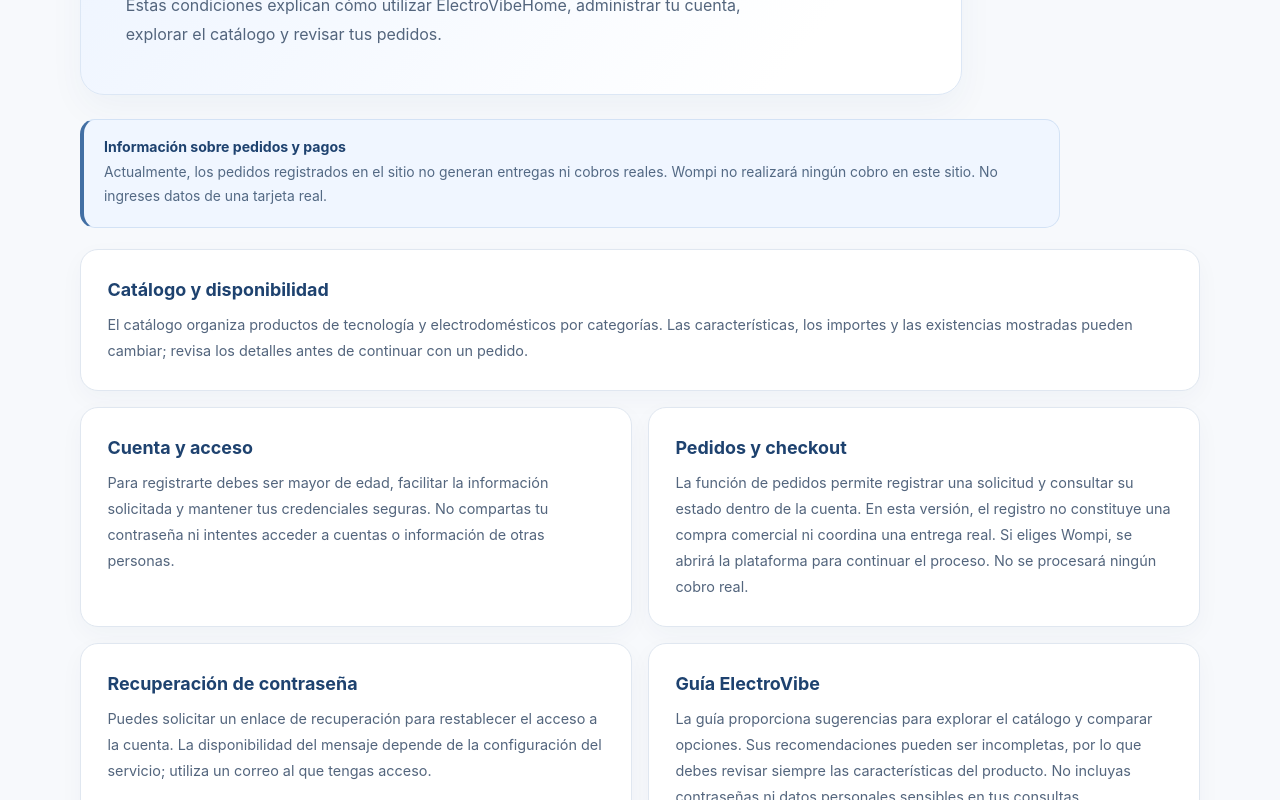
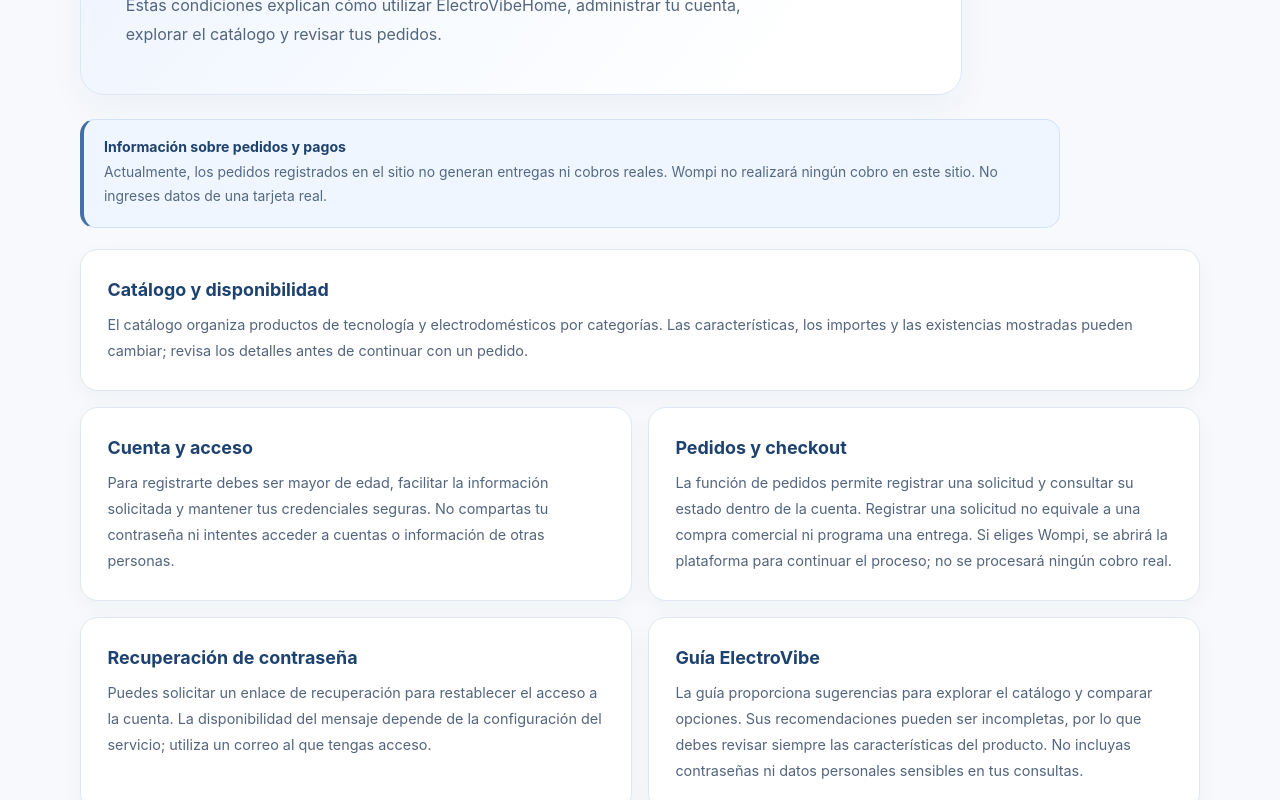
Before and after one commit to sro2005/my-app, a React (Vite) app: page /terms in a window 1280 px wide. Shown: the part 392-1192 px from the top of the page. Built offline with nearby package versions, Linux system fonts and the light colour scheme.

Commit message:
Clarify order terms without version jargon

```diff
--- a/src/components/TermsPage.jsx
+++ b/src/components/TermsPage.jsx
@@ -19,7 +19,7 @@ const TermsPage = () => (
       },
       {
         title: 'Pedidos y checkout',
-        body: 'La función de pedidos permite registrar una solicitud y consultar su estado dentro de la cuenta. En esta versión, el registro no constituye una compra comercial ni coordina una entrega real. Si eliges Wompi, se abrirá la plataforma para continuar el proceso. No se procesará ningún cobro real.'
+        body: 'La función de pedidos permite registrar una solicitud y consultar su estado dentro de la cuenta. Registrar una solicitud no equivale a una compra comercial ni programa una entrega. Si eliges Wompi, se abrirá la plataforma para continuar el proceso; no se procesará ningún cobro real.'
       },
       {
         title: 'Recuperación de contraseña',
```
